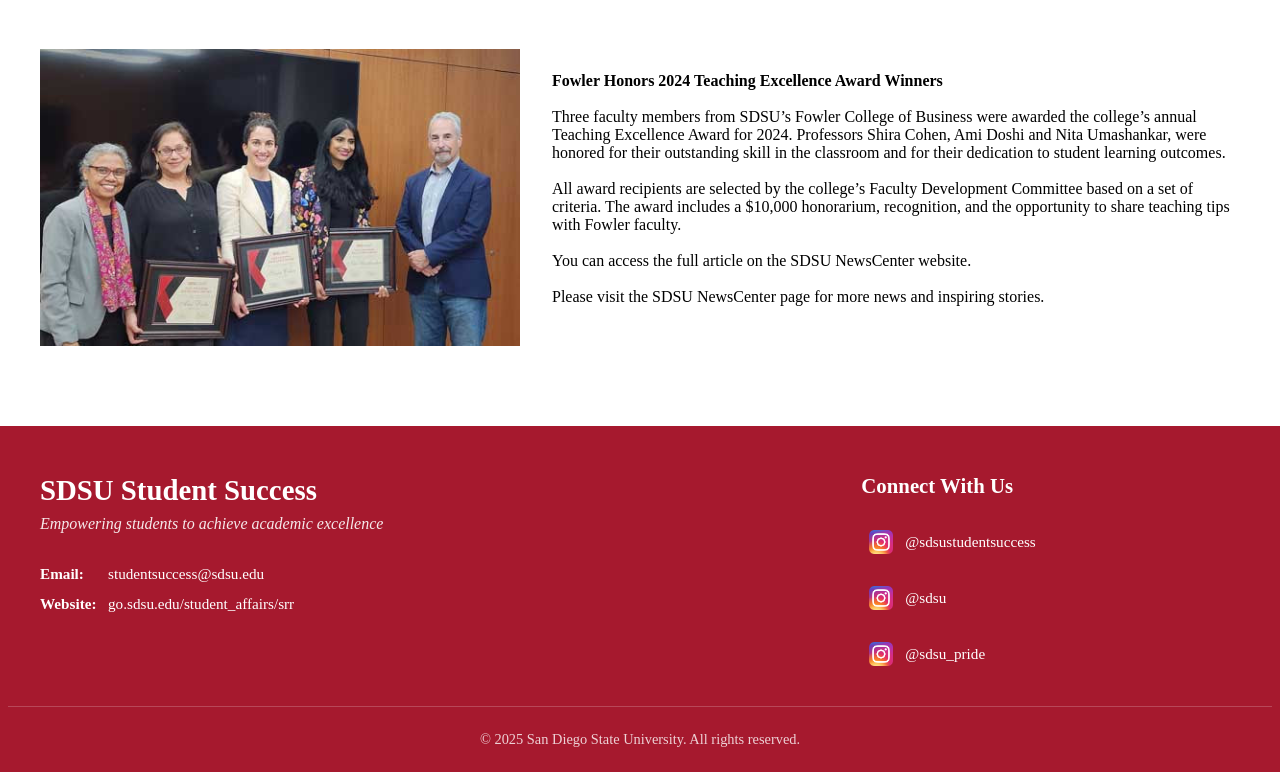
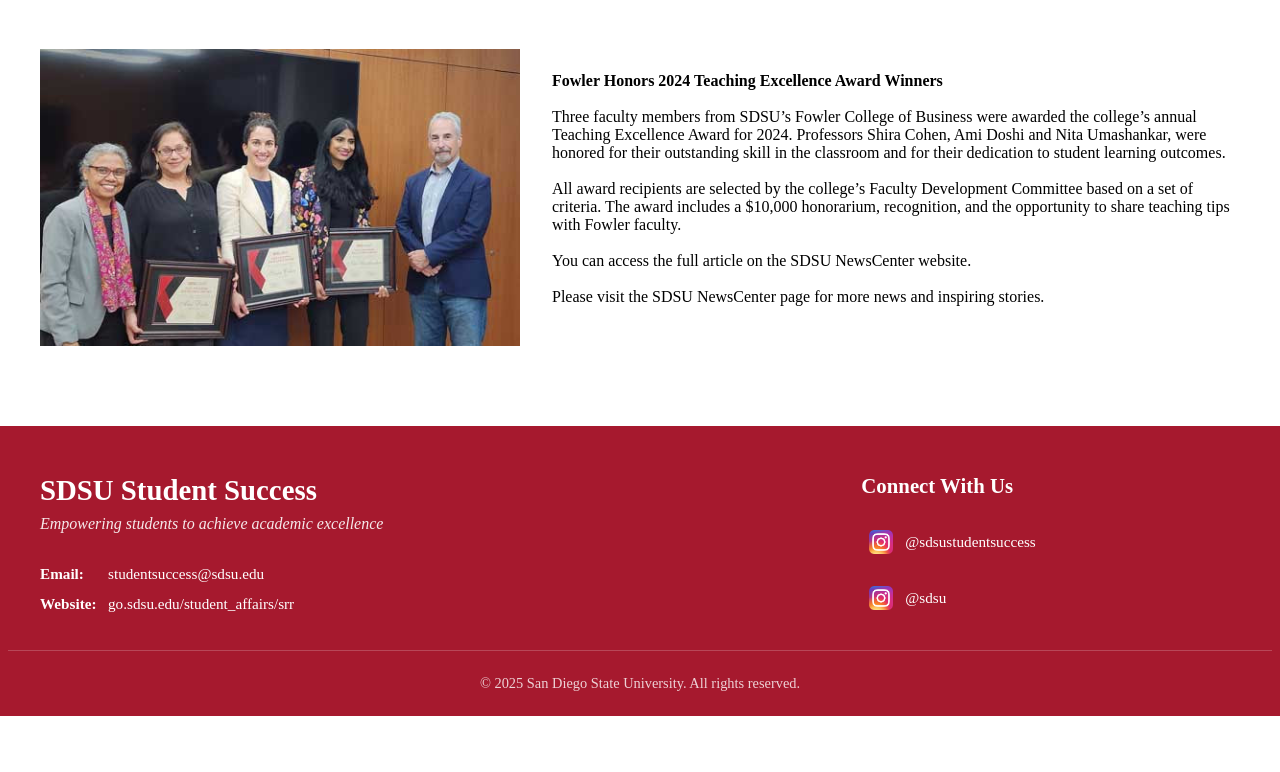
Before and after one commit to alexziao05/newsletter-website, a plain HTML site: page index.html in a window 1280 px wide. Shown: the part 4570-5342 px from the top of the page. After the commit the page ends 5286 px from the top, so only its background shows below. Drawn offline with Linux system fonts and the light colour scheme.

```diff
--- a/index.html
+++ b/index.html
@@ -165,7 +165,7 @@ May is passionate about learning and finds intellectual challenge stimulating. O
                     </div>
                     <div class="contact-item">
                         <span class="contact-label">Website:</span>
-                        <a href="https://go.sdsu.edu/student_affairs/srr/default.aspx" target="_blank">
+                        <a href="https://studentsuccess.sdsu.edu/help_desk" target="_blank">
                             go.sdsu.edu/student_affairs/srr
                         </a>
                     </div>
@@ -184,10 +184,6 @@ May is passionate about learning and finds intellectual challenge stimulating. O
                             <img src="assets/instagram_logo.png" alt="Instagram" class="social-icon">
                             <a href="https://instagram.com/sdsu" target="_blank">@sdsu</a>
                         </div>
-                        <div class="social-item">
-                            <img src="assets/instagram_logo.png" alt="Instagram" class="social-icon">
-                            <a href="https://instagram.com/sdsu_pride" target="_blank">@sdsu_pride</a>
-                        </div>
                     </div>
                 </div>
             </div>
```
